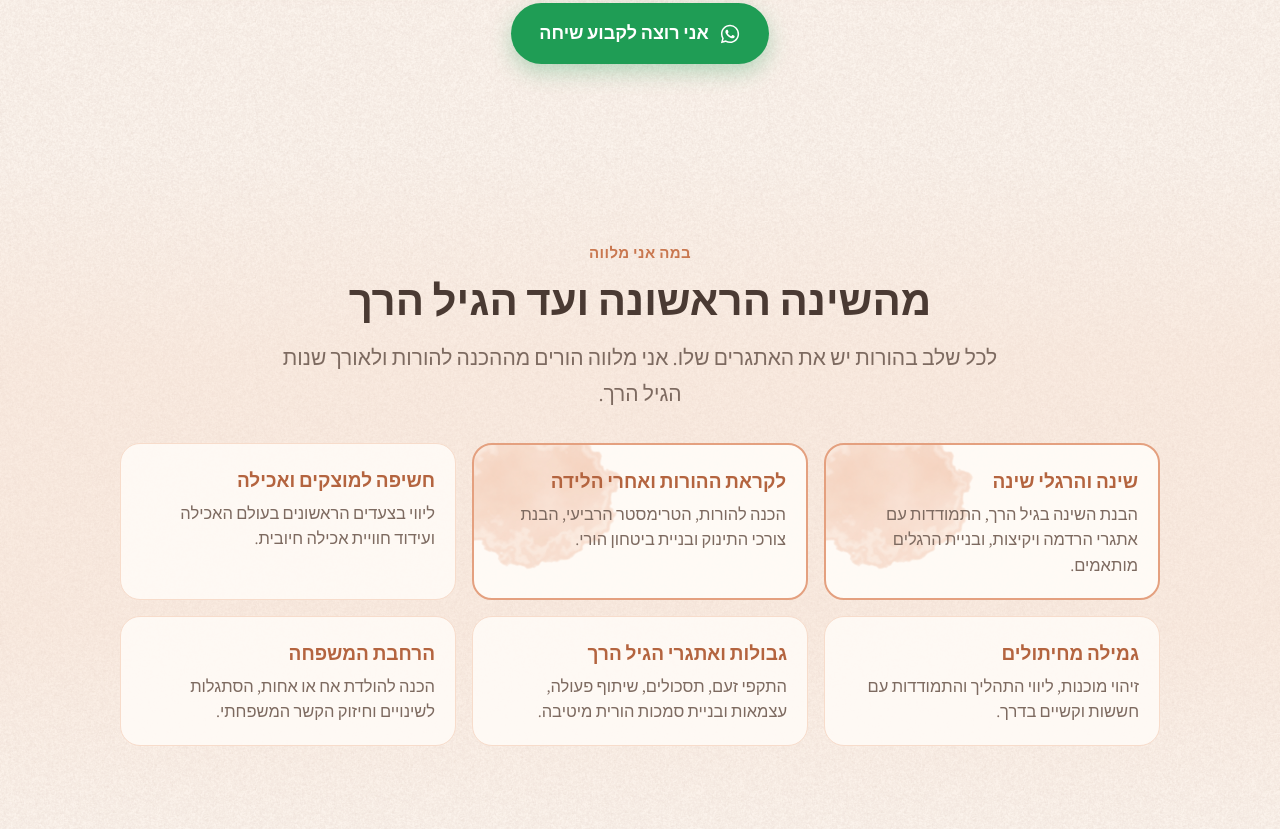
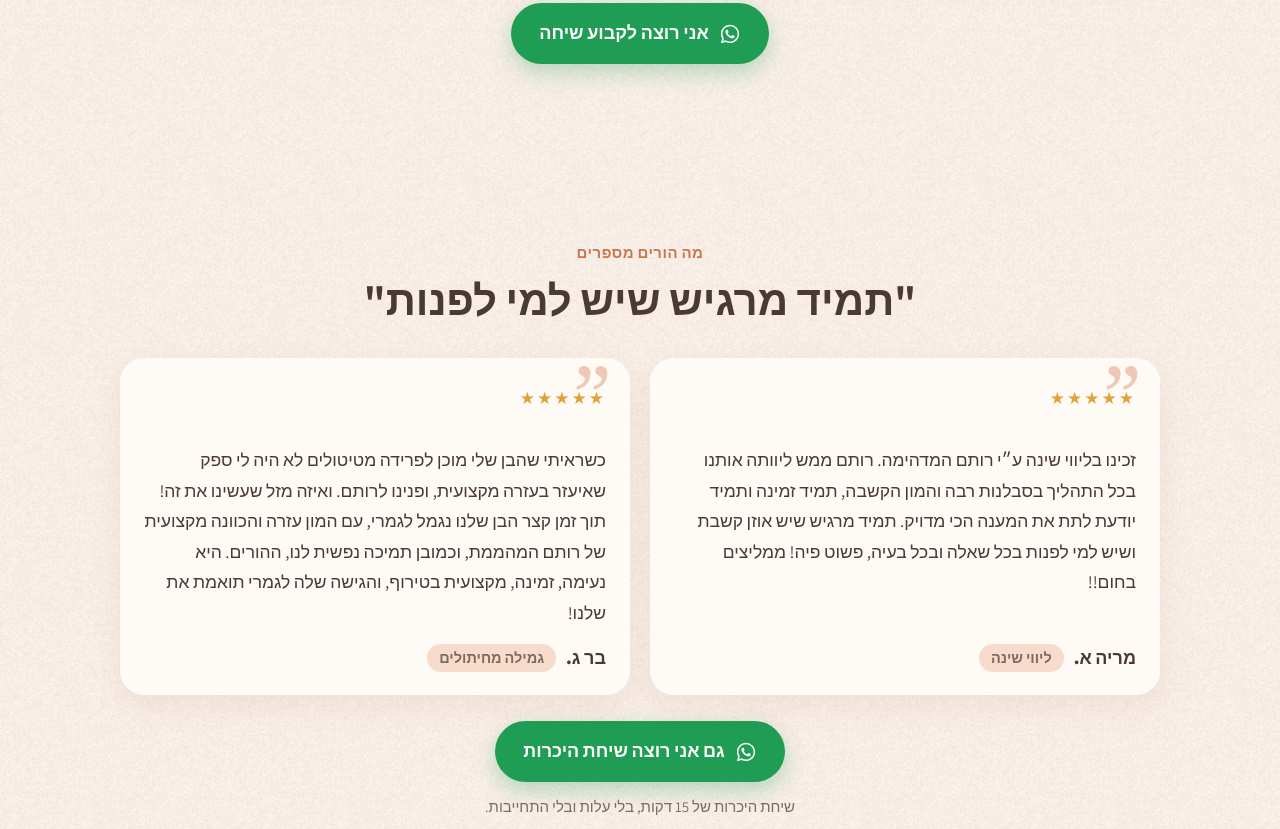
Before and after one commit to itaylevi1302/rotem-landing, a plain HTML site: page index.html in a window 1280 px wide. Shown: the part 2851-3680 px from the top of the page. Drawn offline with Linux system fonts and the light colour scheme; a web font is replaced by a local one.

Commit message:
Add parent testimonials; intro call offer confirmed
Co-Authored-By: Claude Opus 5.5 <noreply@anthropic.com>

```diff
--- a/index.html
+++ b/index.html
@@ -123,6 +123,15 @@ section{padding-block:clamp(52px,8vw,88px);position:relative;isolation:isolate}
 .steps h3{font-size:21px;margin-bottom:6px}
 .steps p{color:var(--soft);font-size:17px}
 
+/* testimonials */
+.quotes{display:grid;grid-template-columns:1fr 1fr;gap:20px;margin-top:32px}
+.quotes figure{margin:0;background:rgba(255,251,247,.94);border-radius:var(--r);padding:26px 24px 22px;box-shadow:0 10px 28px rgba(201,119,79,.12);
+  display:flex;flex-direction:column;gap:14px;position:relative}
+.quotes figure::before{content:"”";position:absolute;top:-6px;inset-inline-start:18px;font-family:Georgia,serif;font-size:84px;line-height:1;color:var(--peach);opacity:.55}
+.quotes blockquote{margin:0;font-size:17.5px;line-height:1.75;padding-top:18px}
+.quotes figcaption{display:flex;align-items:center;gap:10px;margin-top:auto;font-weight:800}
+.quotes figcaption span{font-weight:600;font-size:14.5px;color:var(--soft);background:var(--blush);border-radius:99px;padding:2px 12px}
+.stars{color:#E0A33A;letter-spacing:2px;font-size:17px}
 /* services */
 .services{display:grid;grid-template-columns:repeat(3,1fr);gap:16px;margin-top:32px}
 .services div{background:rgba(255,251,247,.9);border:1px solid var(--blush);border-radius:20px;padding:20px}
@@ -178,7 +187,7 @@ footer nav a{color:var(--soft)}
   .portrait{width:min(250px,68%);margin-top:4px}
   .portrait img{aspect-ratio:1;border-radius:50%}
   .portrait figcaption{inset-inline-start:-14px;bottom:4px}
-  .steps,.services{grid-template-columns:1fr}
+  .steps,.services,.quotes{grid-template-columns:1fr}
   .split img{max-width:440px;margin-inline:auto}
   .approach .split img{order:-1}
   .gift{grid-template-columns:1fr;text-align:center;justify-items:center}
@@ -279,6 +288,31 @@ footer nav a{color:var(--soft)}
     <div class="center"><div class="btns">
       <a class="btn wa" data-track="whatsapp-how" data-msg="היי רותם, אשמח לקבוע שיחת היכרות של 15 דקות." href="https://wa.me/972524700409" target="_blank" rel="noopener"><svg width="22" height="22"><use href="#wa"/></svg>אני רוצה לקבוע שיחה</a>
     </div></div>
+  </div>
+</section>
+
+<!-- TESTIMONIALS -->
+<section id="reviews">
+  <div class="wrap">
+    <div class="center narrow">
+      <span class="eyebrow">מה הורים מספרים</span>
+      <h2 class="title">"תמיד מרגיש שיש למי לפנות"</h2>
+    </div>
+    <div class="quotes">
+      <figure>
+        <span class="stars" aria-label="5 כוכבים">★★★★★</span>
+        <blockquote>זכינו בליווי שינה ע״י רותם המדהימה. רותם ממש ליוותה אותנו בכל התהליך בסבלנות רבה והמון הקשבה, תמיד זמינה ותמיד יודעת לתת את המענה הכי מדויק. תמיד מרגיש שיש אוזן קשבת ושיש למי לפנות בכל שאלה ובכל בעיה, פשוט פיה! ממליצים בחום!!</blockquote>
+        <figcaption>מריה א. <span>ליווי שינה</span></figcaption>
+      </figure>
+      <figure>
+        <span class="stars" aria-label="5 כוכבים">★★★★★</span>
+        <blockquote>כשראיתי שהבן שלי מוכן לפרידה מטיטולים לא היה לי ספק שאיעזר בעזרה מקצועית, ופנינו לרותם. ואיזה מזל שעשינו את זה! תוך זמן קצר הבן שלנו נגמל לגמרי, עם המון עזרה והכוונה מקצועית של רותם המהממת, וכמובן תמיכה נפשית לנו, ההורים. היא נעימה, זמינה, מקצועית בטירוף, והגישה שלה לגמרי תואמת את שלנו!</blockquote>
+        <figcaption>בר ג. <span>גמילה מחיתולים</span></figcaption>
+      </figure>
+    </div>
+    <div class="center"><div class="btns">
+      <a class="btn wa" data-track="whatsapp-reviews" data-msg="היי רותם, קראתי את ההמלצות באתר ואשמח לשיחת היכרות של 15 דקות." href="https://wa.me/972524700409" target="_blank" rel="noopener"><svg width="22" height="22"><use href="#wa"/></svg>גם אני רוצה שיחת היכרות</a>
+    </div><p class="note">שיחת היכרות של 15 דקות, בלי עלות ובלי התחייבות.</p></div>
   </div>
 </section>
 
```
Also changed, not shown: 1 other file.
